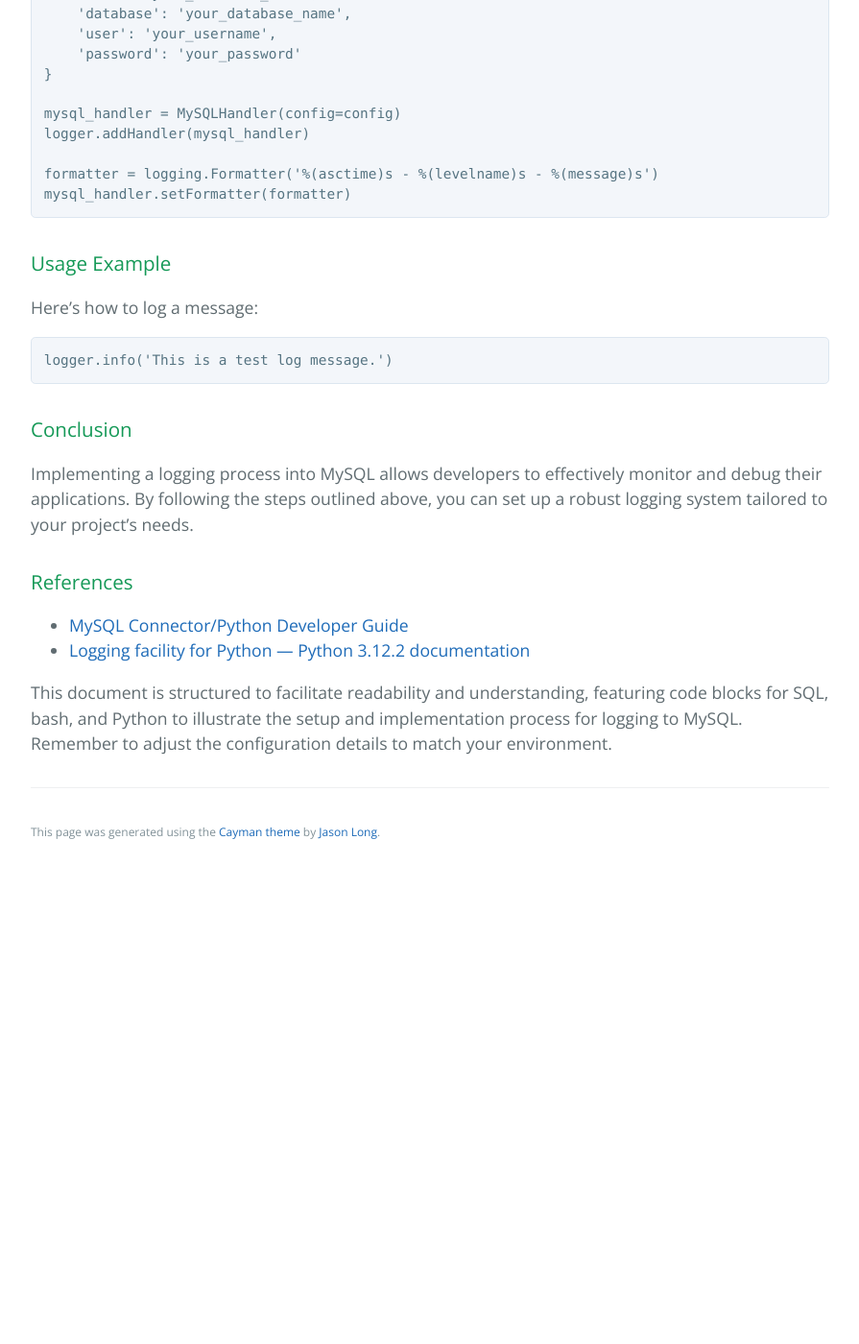
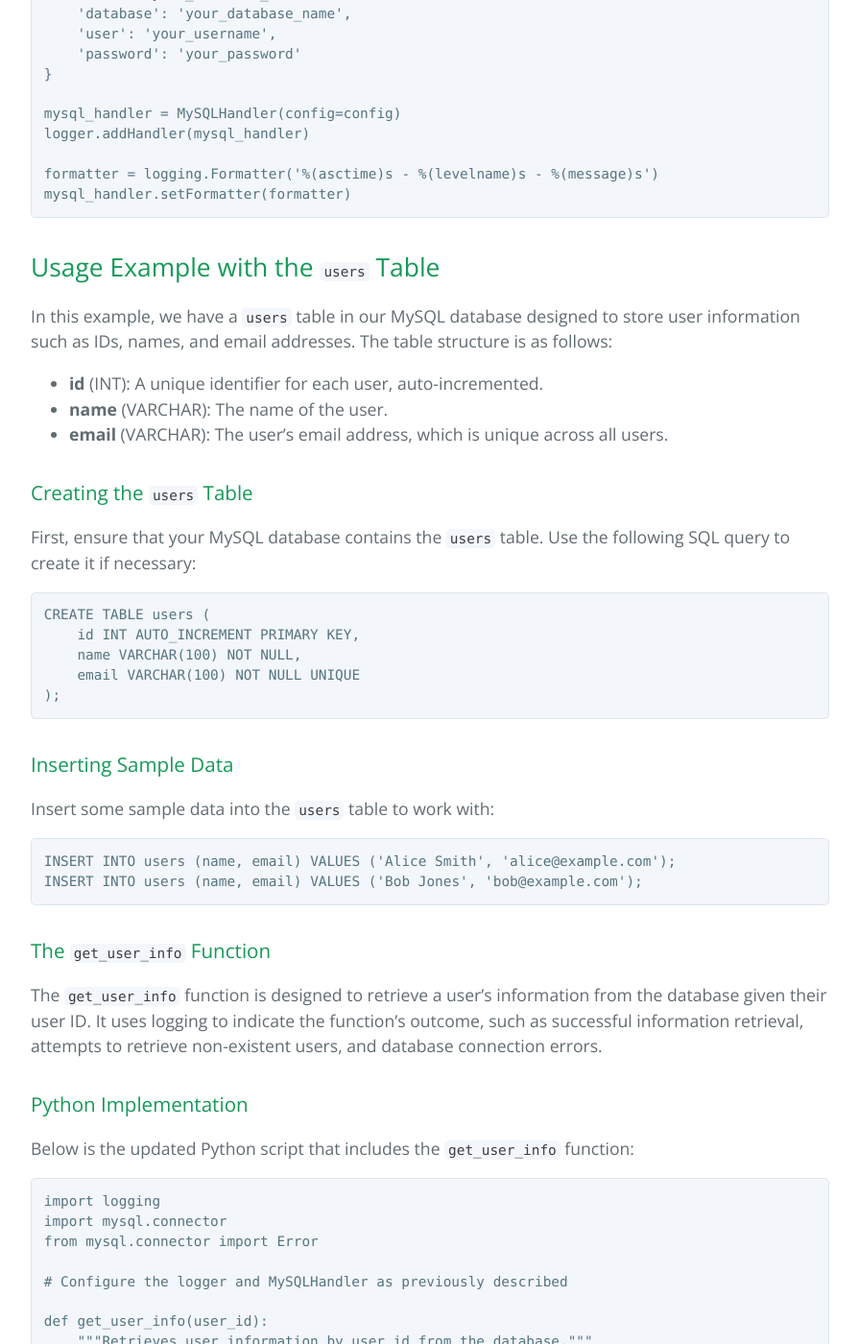
Before and after one commit to learning-software-engineering/learning-software-engineering.github.io, a Jekyll site: the page built from Topics/Software_Engineering/logging_to_mysql.md, in a window 1280 px wide and 1400 px high, scrolled down 2090 px. Shown: the whole window at 96% size, without its empty margins (192-1087 px from the left). Built offline with Jekyll 4.4.1, drawn with Linux system fonts in a browser that asks for light colours; our own code applies the rules of GitHub Pages for plain Markdown files; before the commit the page ends 2999 px from its top, so only the background shows below that; some of the changed text lies outside the part shown.

Commit message:
Update logging_to_mysql.md

````diff
--- a/Topics/Software_Engineering/logging_to_mysql.md
+++ b/Topics/Software_Engineering/logging_to_mysql.md
@@ -79,20 +79,93 @@ formatter = logging.Formatter('%(asctime)s - %(levelname)s - %(message)s')
 mysql_handler.setFormatter(formatter)
 ```
 
-### Usage Example
+## Usage Example with the `users` Table
 
-Here's how to log a message:
+In this example, we have a `users` table in our MySQL database designed to store user information such as IDs, names, and email addresses.
+The table structure is as follows:
+
+- **id** (INT): A unique identifier for each user, auto-incremented.
+- **name** (VARCHAR): The name of the user.
+- **email** (VARCHAR): The user's email address, which is unique across all users.
+
+### Creating the `users` Table
+
+First, ensure that your MySQL database contains the `users` table. Use the following SQL query to create it if necessary:
+
+```sql
+CREATE TABLE users (
+    id INT AUTO_INCREMENT PRIMARY KEY,
+    name VARCHAR(100) NOT NULL,
+    email VARCHAR(100) NOT NULL UNIQUE
+);
+```
+
+### Inserting Sample Data
+
+Insert some sample data into the `users` table to work with:
+
+```sql
+INSERT INTO users (name, email) VALUES ('Alice Smith', 'alice@example.com');
+INSERT INTO users (name, email) VALUES ('Bob Jones', 'bob@example.com');
+```
+
+### The `get_user_info` Function
+
+The `get_user_info` function is designed to retrieve a user's information from the database given their user ID.
+It uses logging to indicate the function's outcome, such as successful information retrieval, attempts to retrieve non-existent users, and database connection errors.
+
+### Python Implementation
+
+Below is the updated Python script that includes the `get_user_info` function:
 
 ```python
-logger.info('This is a test log message.')
+import logging
+import mysql.connector
+from mysql.connector import Error
+
+# Configure the logger and MySQLHandler as previously described
+
+def get_user_info(user_id):
+    """Retrieves user information by user_id from the database."""
+    try:
+        conn = mysql.connector.connect(**config)
+        cursor = conn.cursor()
+        cursor.execute("SELECT * FROM users WHERE id = %s", (user_id,))
+        user_info = cursor.fetchone()
+        conn.close()
+
+        if user_info:
+            logger.info(f"Retrieved information for user ID {user_id}: {user_info}")
+            return user_info
+        else:
+            logger.warning(f"User with ID {user_id} not found.")
+            return None
+    except Error as e:
+        logger.error(f"Error connecting to MySQL database: {e}")
+        return None
+
+# Example usage
+user_id = 1  # Example user ID
+user_info = get_user_info(user_id)
 ```
 
-### Conclusion
+### Explanation
+
+This script attempts to retrieve information for a user by their ID. It logs:
+
+- An **info** level message if the information is successfully retrieved,
+- A **warning** if no user matches the provided ID, and
+- An **error** if there is a problem connecting to the database.
+
+This approach demonstrates practical logging usage within an application, providing insights into operational status and issues.
+
+
+## Conclusion
 
 Implementing a logging process into MySQL allows developers to effectively monitor and debug their applications.
 By following the steps outlined above, you can set up a robust logging system tailored to your project's needs.
 
-### References
+## References
 
 - [MySQL Connector/Python Developer Guide](https://dev.mysql.com/doc/connector-python/en/)
 - [Logging facility for Python — Python 3.12.2 documentation](https://docs.python.org/3/library/logging.html)
````
